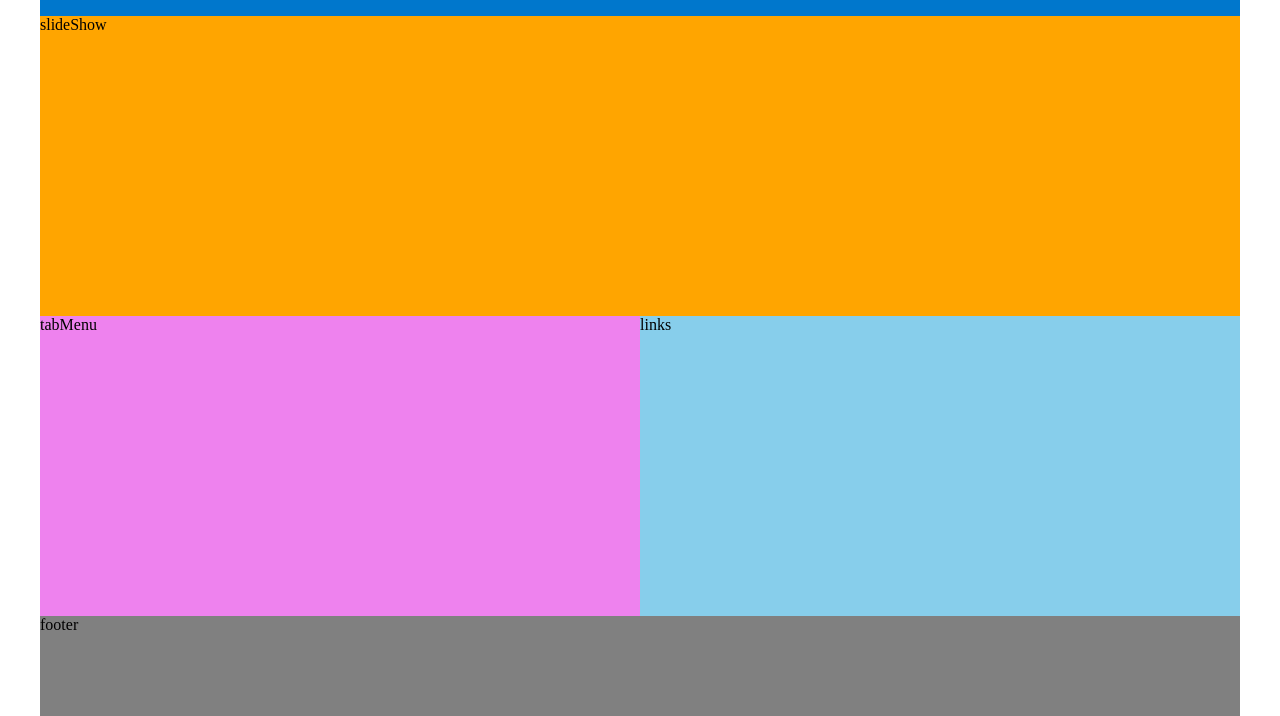
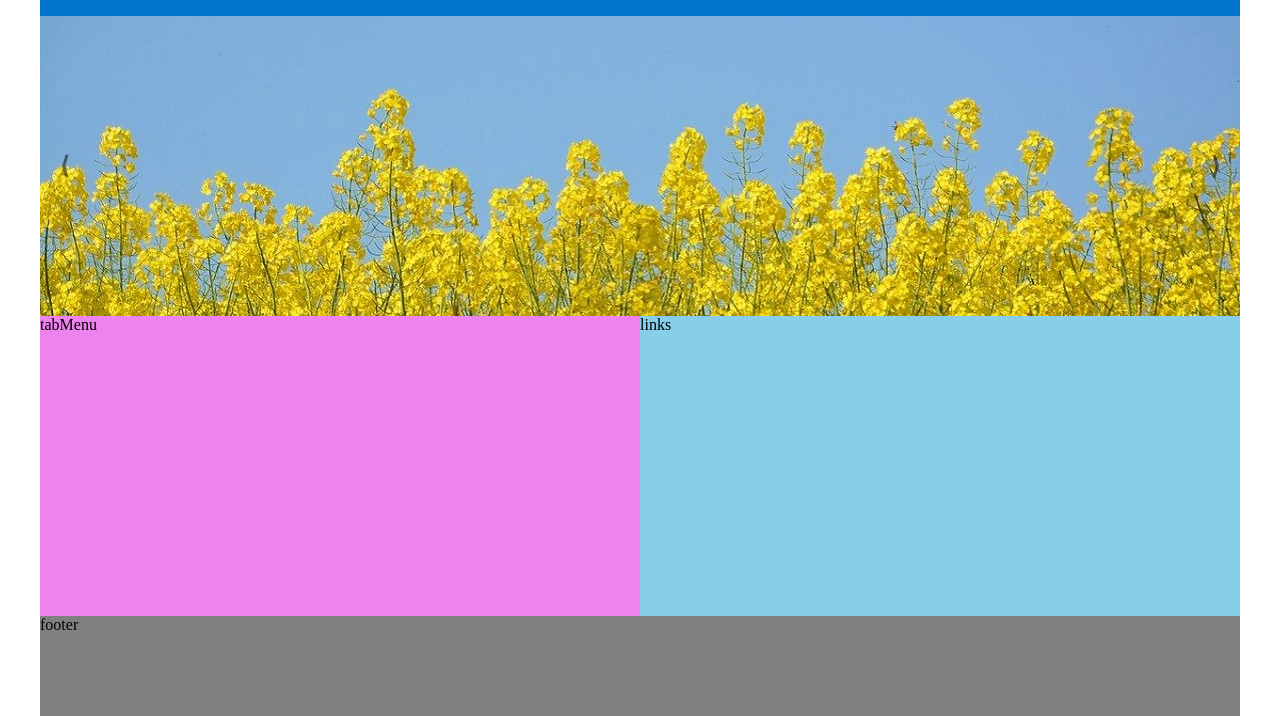
Before and after one commit to oljkr/fe_miniProject, a plain HTML site: page index.html in a window 1280 px wide. Shown: the part 84-800 px from the top of the page. Drawn offline with Linux system fonts and the light colour scheme.

Commit message:
이미지 슬라이드 쇼 만들기

```diff
--- a/css/style.css
+++ b/css/style.css
@@ -109,8 +109,48 @@ nav {
     clear: both;    /* 플로팅 해제 */
     width: 100%;    /* 너비 */
     height: 300px;  /* 높이 */
-    background-color: orange;
     overflow: hidden;   /*영역 넘치면 감춤 */
+    position: relative;
+}
+
+#slides {
+    position: absolute;
+}
+
+#slides > img {
+    width: 100%;    /* 너비 */
+    float: left;    /* 가로로 배치 */
+}
+
+button {
+    position: absolute;
+    height: 100%;   /* 이미지 높이에 맞추기 */
+    top: 0;
+    border: none; /* 테두리 없이 */
+    padding: 20px;
+    background-color: transparent; /* 투명한 배경 지정*/
+    color: #000;    /* 화살표를 검은색으로 지정 */
+    font-weight: 800;   /* 화살표를 굵게 지정 */
+    font-size: 24px;    /* 화살표 크기 지정 */
+    opacity: 0.5;   /* 화살표를 반투명하게 지정 */
+}
+
+#prev {
+    left: 0;    /* 왼쪽으로 붙이기 */
+}
+
+#next {
+    right: 0;   /* 오른쪽으로 붙이기 */
+}
+
+button:hover {  /* 마우스 포인터를 올리면 */
+    background-color: #222; /* 배경색은 짙은 회색으로 변경 */
+    color: #fff;    /* 흰색 화살표 */
+    opacity: 0.6;   /* 불투명도를 높임 */
+    cursor: pointer;    /* 포인터 모양으로 바꿈 */
+}
+button:focus {
+    outline: 0; /* 아웃라인 없앰 */
 }
 
 /* 콘텐츠 영역 */
--- a/index.html
+++ b/index.html
@@ -19,13 +19,14 @@
         <nav>
           <ul id="topMenu">
             <li>
-              <a href="#">단체 여행 <span>▼</span></a>
+                <a href="#">단체 여행 <span>▼</span></a>
               <ul>
                 <li><a href="#">회사 연수</a></li>
                 <li><a href="#">수학 여행</a></li>
               </ul>
             </li>
-            <li><a href="#">맞춤 여행 <span>▼</span></a>
+            <li>
+                <a href="#">맞춤 여행 <span>▼</span></a>
                 <ul>
                     <li><a href="#">4.3 평화 기행</a></li>
                     <li><a href="#">곶자왈 체험</a></li>
@@ -39,7 +40,15 @@
         <!--nav end-->
       </header>
       <!--header end-->
-      <div id="slideShow">slideShow</div>
+      <div id="slideShow">
+        <div id="slides">
+            <img src="images/photo-1.jpg" alt="">
+            <img src="images/photo-2.jpg" alt="">
+            <img src="images/photo-3.jpg" alt="">
+            <button id="prev">&lang;</button>
+            <button id="next">&rang;</button>
+        </div>
+      </div>
       <!--id="slideShow" end-->
       <div id="contents">
         <div id="tabMenu">tabMenu</div>
@@ -52,5 +61,6 @@
       <!--footer end-->
     </div>
     <!--id="container" end-->
+    <script src="js/slideshow.js"></script>
   </body>
 </html>
--- /dev/null
+++ b/js/slideshow.js
@@ -0,0 +1,27 @@
+var slides = document.querySelectorAll("#slides > img");
+var prev = document.getElementById("prev");
+var next = document.getElementById("next");
+
+var current = 0;
+showSlides(current);    // 현재 이미지 표시
+prev.onclick = prevSlide;  // 이전 이미지 표시
+next.onclick = nextSlide;  // 다음 이미지 표시
+
+function showSlides(n) {
+    for(var i = 0; i <slides.length; i++) { //배열의 처음부터 끝까지 반복
+        slides[i].style.display = "none";   //모든 이미지를 화면에서 감춤
+    }
+    slides[n].style.display = "block";  //n번째 이미지만 화면에 표시
+}
+
+function prevSlide() {
+    if(current > 0) current -= 1;   //current값이 0보다 크면 이전 위치로
+    else current = slides.length - 1;   //그렇지 않으면(첫 번째 이미지이므로) 마지막 위치로
+        showSlides(current);    //이동한 위치의 이미지 표시
+}
+
+function nextSlide() {
+    if(current < slides.length - 1) current += 1;//current값이 2보다 작으면 다음 위치로
+    else current = 0;    //그렇지 않다면(마지막 이미지이므로) 첫 번째 위치로 이동
+        showSlides(current);    //이동한 위치의 이미지 표시
+}
```
